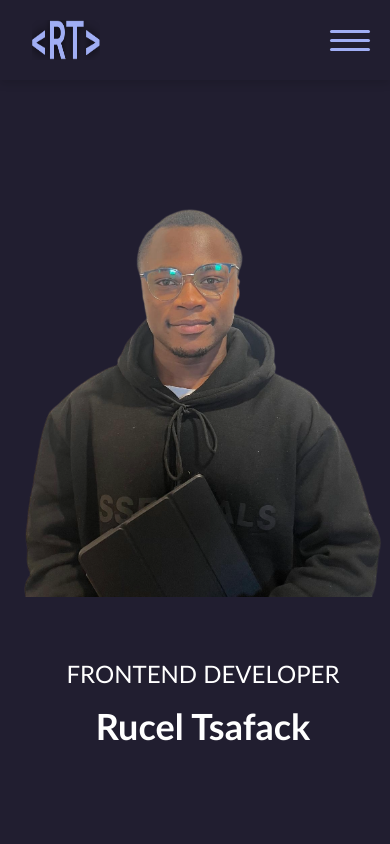
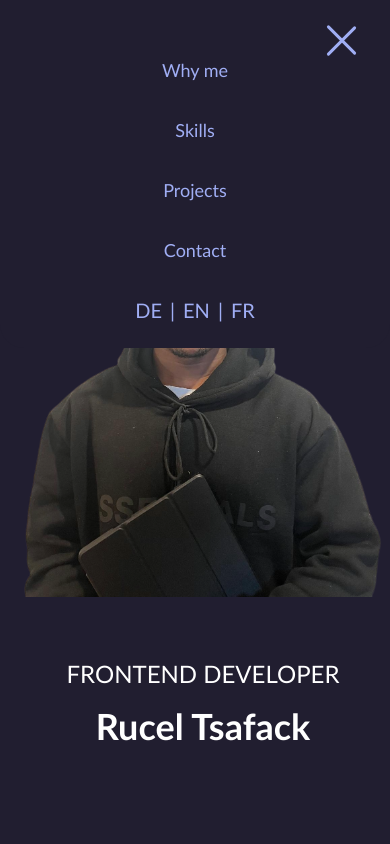
Before and after one commit to DeveloperRucel07/portfolio_react, a React (Vite) app: page / in a window 390 px wide. Both pictures are taken after a click on the button "Menu". Shown: the top 844 px of the page. Built offline with nearby package versions, Linux system fonts and the light colour scheme; a web font is replaced by a local one.

Commit message:
add open and close burger menu

```diff
--- a/src/components/Header.tsx
+++ b/src/components/Header.tsx
@@ -1,26 +1,29 @@
 import '../css/header.css'
 import logoPrimary from '../assets/images/logo_primary.png'
+import { useState } from 'react';
 {/* <menuOpen className="open"></menuOpen> */}
 const Header = () => {
+    const [isOpen, setIsOpen] = useState(false);
+
   return (
     <section className="header-content h-20 w-full max-w-[1480px] flex items-center justify-between md:justify-normal gap-8 shadow-[0_4px_8px_rgba(0,0,0,0.12)] bg-bg-color z-2 fixed ">
         <div className="logo flex items-center justify-center w-full md:w-[150px] px-4 mx-4">
             <a href="#landing" ><img src={logoPrimary} alt="Logo blue" className='h-10 w-[100px]' /></a>
         </div>
-        <button className="burger" aria-label="Menu">
-            <span className='menuOpen'></span>
-            <span className='menuOpen'></span>
-            <span className='menuOpen'></span>
+        <button className="burger" aria-label="Menu" onClick={() => setIsOpen(!isOpen)}>
+            <span className={isOpen ? "menuOpen open" : "menuOpen"}></span>
+            <span className={isOpen ? "menuOpen open" : "menuOpen"}></span>
+            <span className={isOpen ? "menuOpen open" : "menuOpen"}></span>
         </button>
 
-        <nav className='nav-items hidden md:flex flex-col justify-center items-center md:flex-row md:items-center md:justify-between gap-8 w-full h-[400px] md:h-10 top-0 md:pl-4 md:pr-4'>
-            <ul className='flex gap-4 md:gap-8 flex-col md:flex-row items-center justify-center'>
-                <li className='text-sm md:text-xl xl:text-2xl'><a href="#why-me" className='hover:text-secondary'>Why me</a></li>
-                <li className=' text-lg md:text-xl xl:text-2xl'><a href="#skills" className='hover:text-secondary'>Skills</a></li>
-                <li className=' text-lg md:text-xl xl:text-2xl'><a href="#projects" className='hover:text-secondary'>Projects</a></li>
-                <li className='text-lg md:text-xl xl:text-2xl'><a href="#contact" className='hover:text-secondary'>Contact</a></li>
+        <nav className={`nav-items ${isOpen ? "flex mt-2 p-12 rounded-b-3xl ease-out bg-bg-color" : "hide_nav hidden ease-in-out"} md:bg-none  md:flex flex-col justify-start items-center md:flex-row md:items-center md:justify-between gap-8 w-full h-85 md:h-10 top-0 md:pl-4 md:pr-4 animate-all duration-300`}>
+            <ul className='flex gap-8 flex-col md:flex-row items-center justify-center'>
+                <li className='text-lg md:text-xl xl:text-2xl'><a href="#why-me" className='hover:text-secondary' onClick={() => setIsOpen(false)}>Why me</a></li>
+                <li className=' text-lg md:text-xl xl:text-2xl'><a href="#skills" className='hover:text-secondary' onClick={() => setIsOpen(false)}>Skills</a></li>
+                <li className=' text-lg md:text-xl xl:text-2xl'><a href="#projects" className='hover:text-secondary' onClick={() => setIsOpen(false)}>Projects</a></li>
+                <li className='text-lg md:text-xl xl:text-2xl'><a href="#contact" className='hover:text-secondary' onClick={() => setIsOpen(false)}>Contact</a></li>
             </ul>
-            <div className=' flex gap-2 items-center justify-center text-xl px-4'>
+            <div className=' flex gap-2 items-center justify-center text-xl px-4' onClick={() => setIsOpen(false)}>
                 <span className='hover:text-secondary' tabIndex={0}>DE</span>
                 |
                 <span className='hover:text-secondary' tabIndex={0}>EN</span>
--- a/src/css/header.css
+++ b/src/css/header.css
@@ -18,7 +18,7 @@
   background-color: #a0aef4;
   margin: 3px 0;
   border-radius: 2px;
-  transition: all 0.3s;
+  transition: all 0.3s ease-in-out;
 }
 
 .burger span.open:nth-child(1) {
@@ -31,7 +31,10 @@
   transform: rotate(-45deg) translateY(-12px);
 }
 
-@media (max-width: 768px) {
+@media (max-width: 769px) {
+  .header-content{
+    justify-content: space-between;
+  }
   .burger {
     display: flex;
   }
@@ -45,6 +48,12 @@
     position: absolute;
     flex-direction: column;
     align-items: center;
+    animation: all 300ms ease-in-out;
+  }
+
+  .hide_nav{
+    display: none !important;
+    animation: all 300ms ease-in-out;
   }
 
   .nav-items ul {
@@ -52,5 +61,6 @@
     flex-direction: column;
     justify-content: center;
     align-items: center;
+    animation: all 300ms ease-in-out;
   }
 }
```
